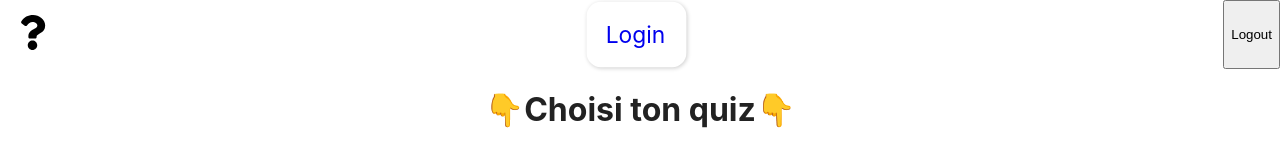
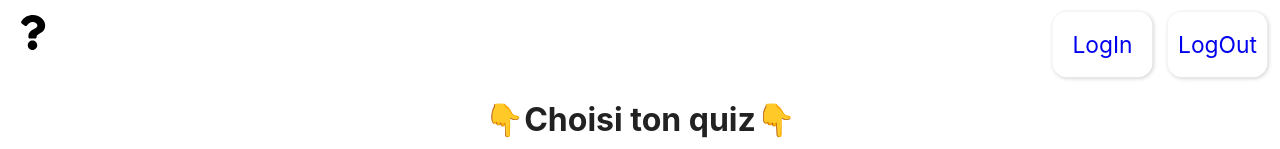
Before and after one commit to Sueysz/gen-quiz, a React (Vite) app: page / in a window 1280 px wide. Shown: the top 149 px of the page. Built offline with nearby package versions, Linux system fonts and the light colour scheme; no server answers.

Commit message:
style logout buttons

```diff
--- a/src/components/Buttons.jsx
+++ b/src/components/Buttons.jsx
@@ -12,6 +12,25 @@ export const LoginButton = styled(Link)`
     transition: 100ms;
     transform:scale(0.95);
     text-decoration:none;
+    justify-content:center;
+    &:hover{
+        transform: scale(0.90);
+        box-shadow: 1px 10px 5px rgba(0, 0, 0, 0.2);
+    }
+`;
+
+export const LogoutButton = styled(Link)`
+    display: flex;
+    padding: 20px;
+    cursor: pointer;
+    font-size:1.5rem;
+    box-shadow: 1px 1px 5px rgba(0, 0, 0, 0.2);
+    border-radius:15px;
+    width:65px;
+    transition: 100ms;
+    transform:scale(0.95);
+    text-decoration:none;
+    justify-content:center;
     &:hover{
         transform: scale(0.90);
         box-shadow: 1px 10px 5px rgba(0, 0, 0, 0.2);
--- a/src/components/HomePage.jsx
+++ b/src/components/HomePage.jsx
@@ -10,6 +10,13 @@ export const HomePage = styled.div`
         justify-content:space-between;
     }
 
+    .userAuthReg{
+        display:flex;
+        padding-top:10px;
+        padding-right:10px;
+        gap:10px;
+    }
+
     .grid{
         gap: 20px;
         display: flex;
--- a/src/pages/Home.jsx
+++ b/src/pages/Home.jsx
@@ -2,10 +2,9 @@
 import { HomePage } from '../components/HomePage';
 import { Card, CardAdd } from '../components/Card';
 import { listQuiz } from '../api'
-import { LoginButton } from '../components/Buttons';
+import { LoginButton, LogoutButton } from '../components/Buttons';
 import { useEffect, useState } from 'react';
 import { StyledIcon } from '../components/Icons';
-import { Logout } from '../components/Logout';
 
 export const Home = () => {
     const [quizList, setQuizList] = useState([]);
@@ -16,9 +15,13 @@ export const Home = () => {
     return <>
         <HomePage>
             <div className='wrapper'>
-                <StyledIcon />
-                <LoginButton to="/login">Login</LoginButton>
-                <Logout />
+                <div>
+                    <StyledIcon />
+                </div>
+                <div className='userAuthReg'>
+                    <LoginButton to="/login">LogIn </LoginButton>
+                    <LogoutButton to="/"> LogOut </LogoutButton>
+                </div>
             </div>
             <h1>👇Choisi ton quiz👇</h1>
 
```
